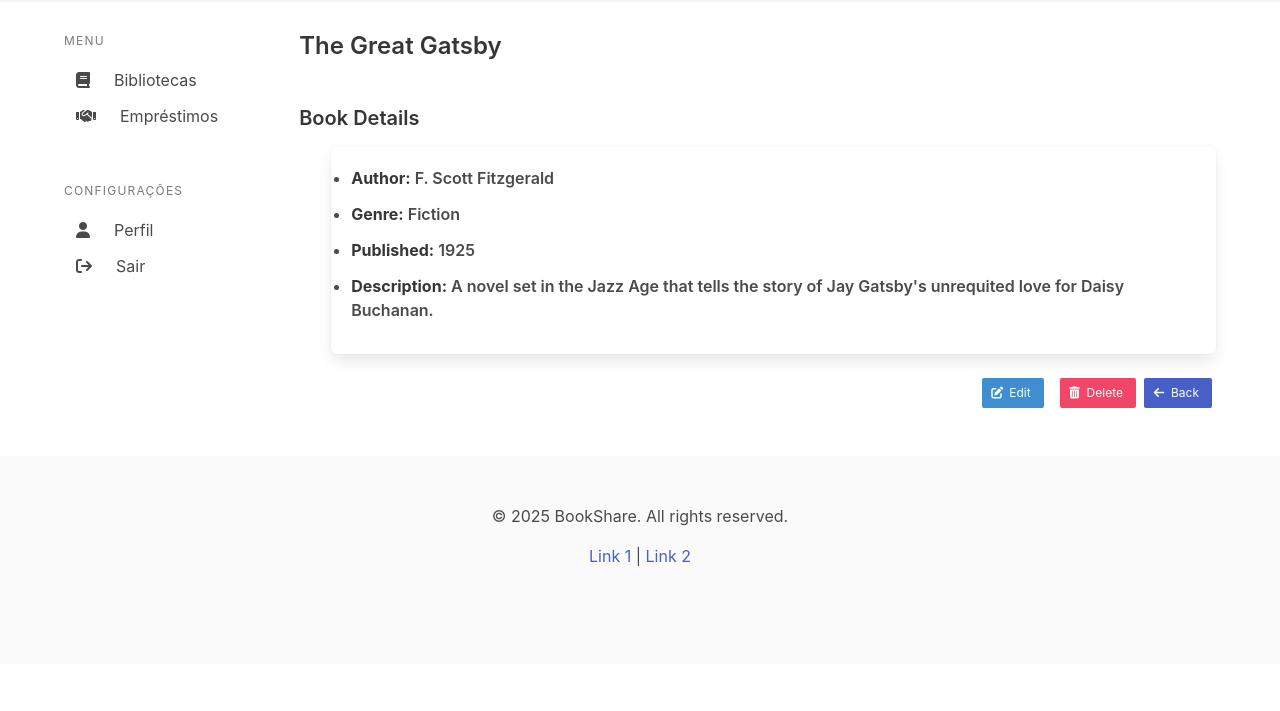
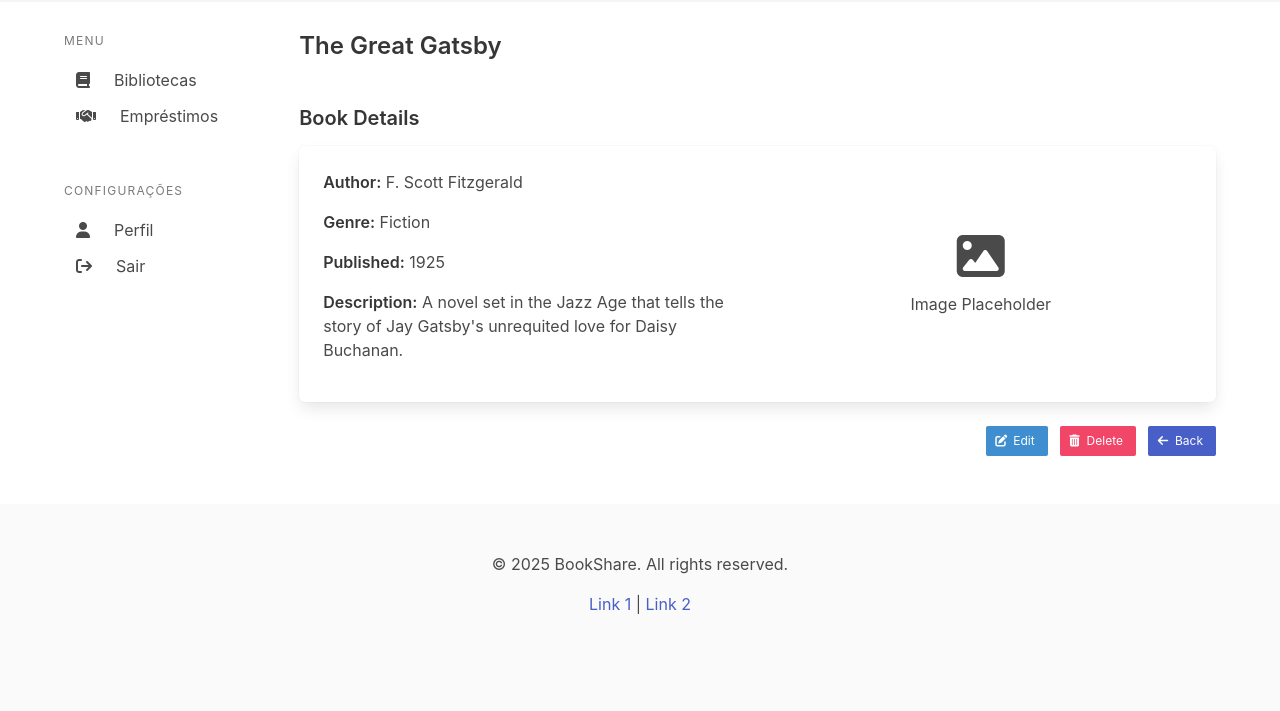
Before and after one commit to ern4m/bookshare, a Flask app: page /book/1 in a window 1280 px wide. Shown: the part 52-763 px from the top of the page. Run offline with Flask 3, Linux system fonts and the light colour scheme; the visitor is signed in with stand-in values (Sample User, id 1); some libraries are stand-ins or nearby versions.

Commit message:
fix: Resolvendo redirects de edição de livro e redirect no base template

```diff
--- a/app/templates/base.html
+++ b/app/templates/base.html
@@ -56,9 +56,6 @@
                 <span aria-hidden="true"></span>
             </a>
         </div>
-        <!-- <div class="navbar-end">
-            <a class="navbar-item">{{ username[0].upper() }}</a>
-        </div> -->
     </div>
 </header>
 
--- a/app/templates/dashboard/book.html
+++ b/app/templates/dashboard/book.html
@@ -3,39 +3,56 @@
 {% block title %}{{ book.title }}{% endblock %}
 
 {% block content %}
+<div class="container">
   <h2 class="title is-4 mb-6">{{ book.title }}</h2>
 
   <div class="content">
     <div id="1">
-    <h3 class="subtitle is-5 has-text-weight-semibold mb-2">Book Details</h3>
-    <ul class="box">
-      <li class="mb-3">
-        <p class="has-text-weight-semibold"><strong>Author:</strong> {{ book.author }}</p>
-      </li>
-      <li class="mb-3">
-        <p class="has-text-weight-semibold"><strong>Genre:</strong> {{ book.genre }}</p>
-      </li>
-      <li class="mb-3">
-        <p class="has-text-weight-semibold"><strong>Published:</strong> {{ book.published_date }}</p>
-      </li>
-      <li class="mb-3">
-        <p class="has-text-weight-semibold"><strong>Description:</strong> {{ book.description }}</p>
-      </li>
-    </ul>
+      <h3 class="subtitle is-5 has-text-weight-semibold mb-4">Book Details</h3>
+      <div class="box p-5">
+        <div class="columns">
+          <!-- Left Column: Book Details -->
+          <div class="column">
+            <div class="mb-4">
+              <p><strong class="has-text-weight-semibold">Author:</strong> {{ book.author }}</p>
+            </div>
+            <div class="mb-4">
+              <p><strong class="has-text-weight-semibold">Genre:</strong> {{ book.genre }}</p>
+            </div>
+            <div class="mb-4">
+              <p><strong class="has-text-weight-semibold">Published:</strong> {{ book.published_date }}</p>
+            </div>
+            <div class="mb-4">
+              <p><strong class="has-text-weight-semibold">Description:</strong> {{ book.description }}</p>
+            </div>
           </div>
 
-  <div class="buttons is-right mt-5">
+          <!-- Right Column: Image Placeholder -->
+          <div class="column is-flex is-align-items-center is-justify-content-center">
+            <div class="has-text-centered">
+              <span class="icon is-large">
+                <i class="fas fa-image fa-3x"></i>
+              </span>
+              <p class="mt-3">Image Placeholder</p>
+            </div>
+          </div>
+        </div>
+      </div>
+    </div>
+
+<!-- Buttons -->
+<div class="buttons is-flex is-justify-content-flex-end mt-5">
   <!-- Update -->
-    <a href="#" class="button is-small is-info mr-3">
+  <a href="{{ url_for('book.update', book_id=0) }}" class="button is-small is-info mr-3">
     <span class="icon is-small">
       <i class="fas fa-edit"></i>
     </span>
     <span>Edit</span>
   </a>
 
-    <!-- Delete -->
-    <form action="#" method="post" class="inline">
-      <button type="submit" class="button is-small is-danger" onclick="return confirm('Tem certeza que deseja excluir este livro?')">
+  <!-- Delete Button -->
+  <form method="POST" action="{{ url_for('book.delete', book_id=0) }}" class="mr-3">
+    <button type="submit" class="button is-small is-danger" onclick="return confirm('Você tem certeza que quer deletar este livro?')">
       <span class="icon is-small">
         <i class="fas fa-trash-alt"></i>
       </span>
@@ -44,7 +61,7 @@
   </form>
 
   <!-- Back -->
-    <a href="#" class="button is-small is-link">
+  <a href="{{ url_for('library.main', lib_id=0) }}" class="button is-small is-link">
     <span class="icon is-small">
       <i class="fas fa-arrow-left"></i>
     </span>
@@ -52,4 +69,5 @@
   </a>
 </div>
   </div>
+</div>
 {% endblock %}
```
Also changed, not shown: app/templates/dashboard/library.html (+4 -4 lines). Lines whose indentation alone changed are shown as unchanged.
